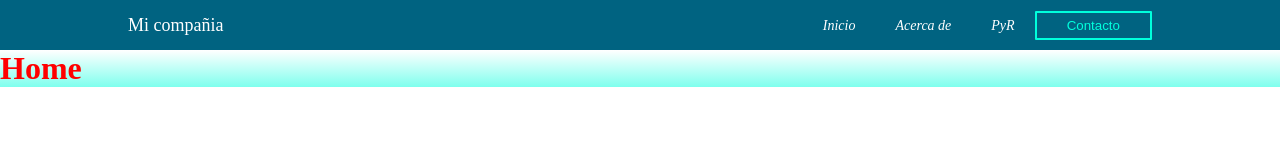
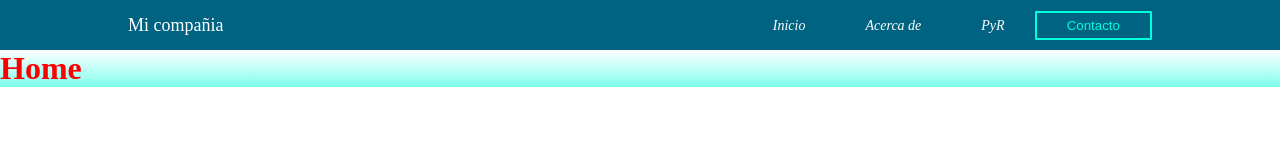
Before and after one commit to Jose-Jaime-Castaneda/Landing-Page-Vue, a Vue app in the folder landing-page-vue/: page / in a window 1280 px wide. Shown: the top 160 px of the page. Built offline with nearby package versions, Linux system fonts and the light colour scheme; a web font is replaced by a local one.

Commit message:
Ultimo ajuste de estilo

```diff
--- a/landing-page-vue/src/Style/Navbar.css
+++ b/landing-page-vue/src/Style/Navbar.css
@@ -35,7 +35,7 @@
 
 .navbar-ul .navbar-item {
   display: inline-block;
-  padding: 0 20px;
+  padding: 0 30px;
 }
 
 .navbar-item .navbar-link {
```
